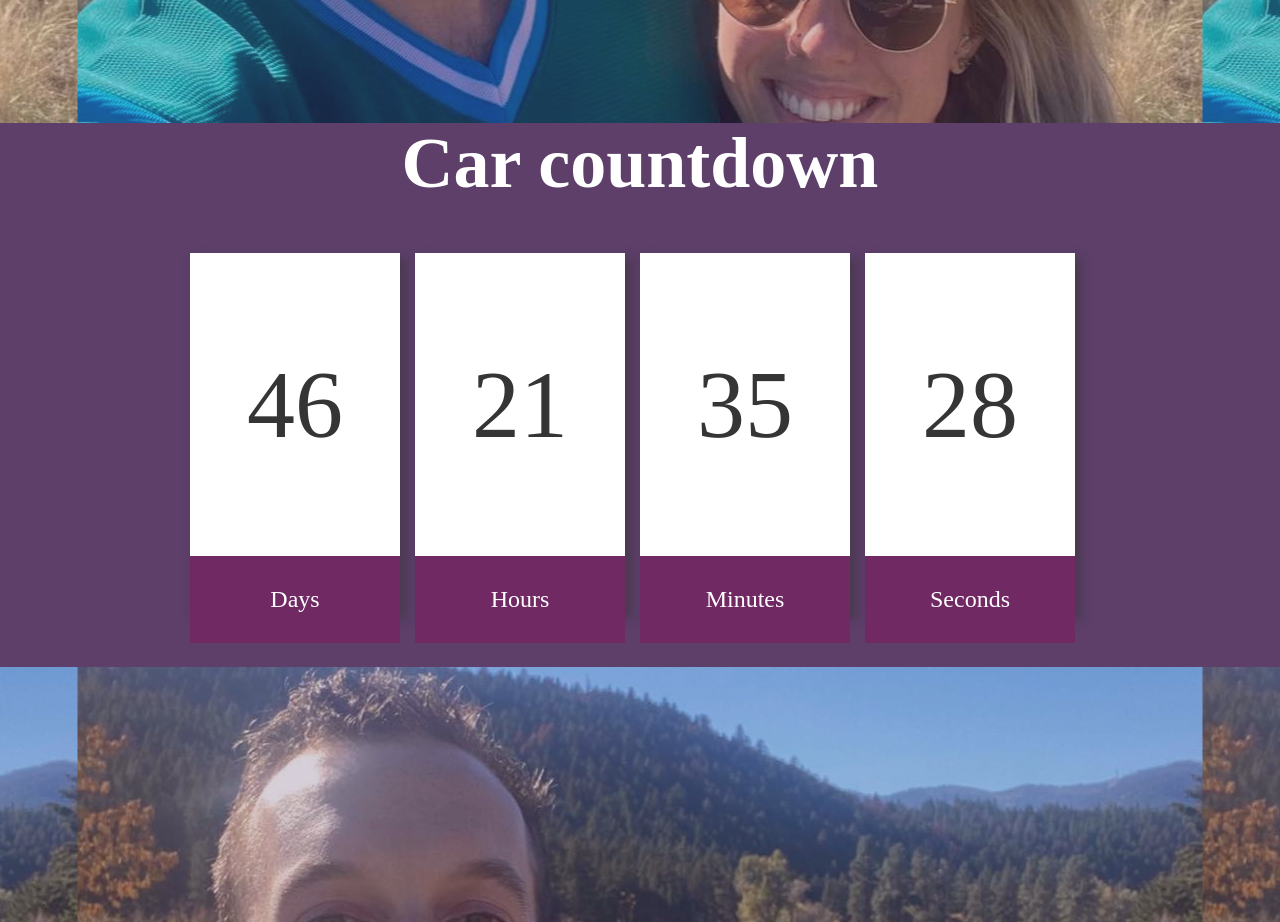
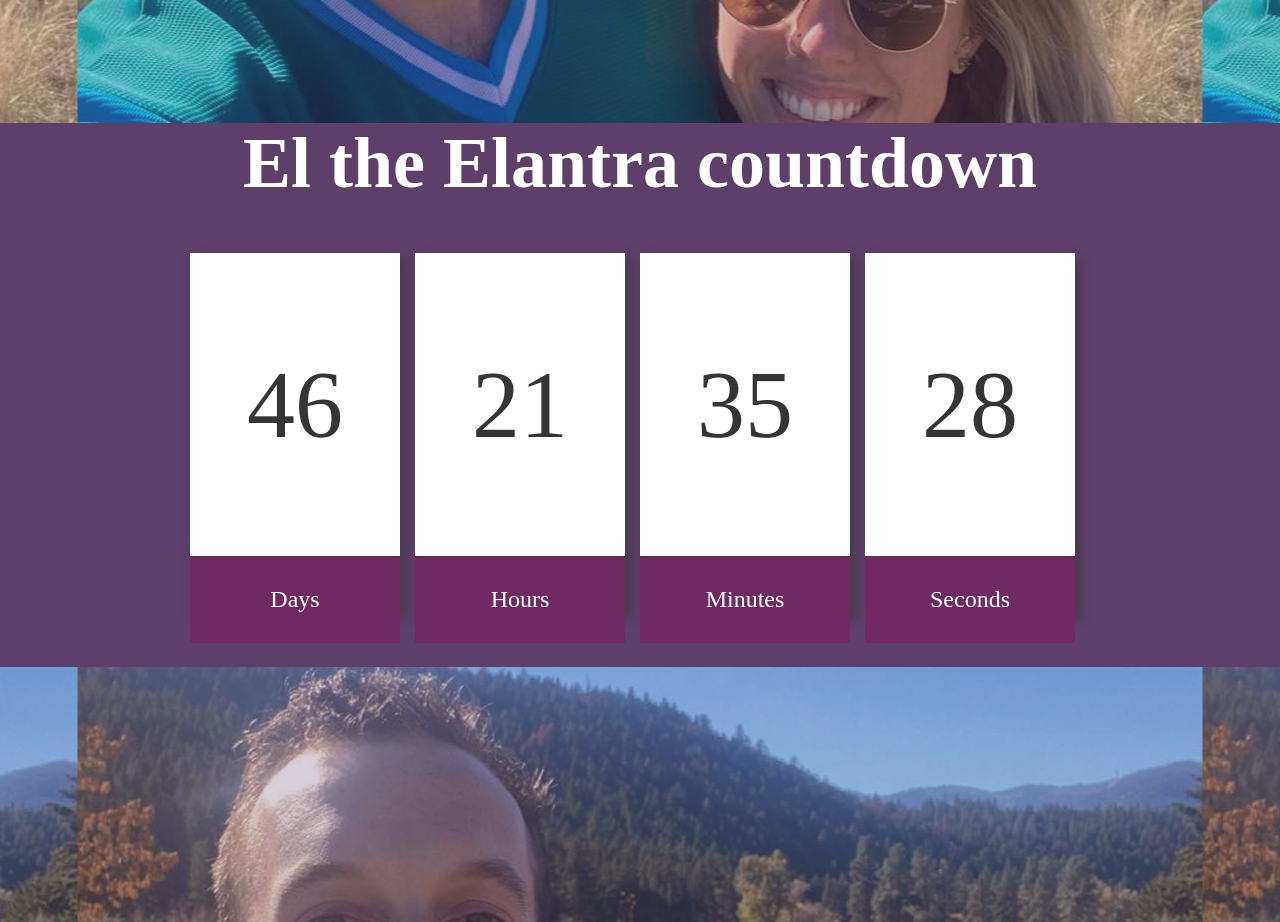
Before and after one commit to aplusjgetcray/aplusjgetcray.github.io, a plain HTML site: page index.html in a window 1280 px wide. Shown: the part 2020-2942 px from the top of the page. Drawn offline with nearby package versions, Linux system fonts and the light colour scheme.

Commit message:
Rename car countdown

```diff
--- a/index.html
+++ b/index.html
@@ -66,7 +66,7 @@
   </div>
 
   <div id="car" class="wrapper">
-    <h1>Car countdown</h1>
+    <h1>El the Elantra countdown</h1>
     <div class="countdown">
       <div class="cd-box">
         <p class="numbers days">00</p>
```
